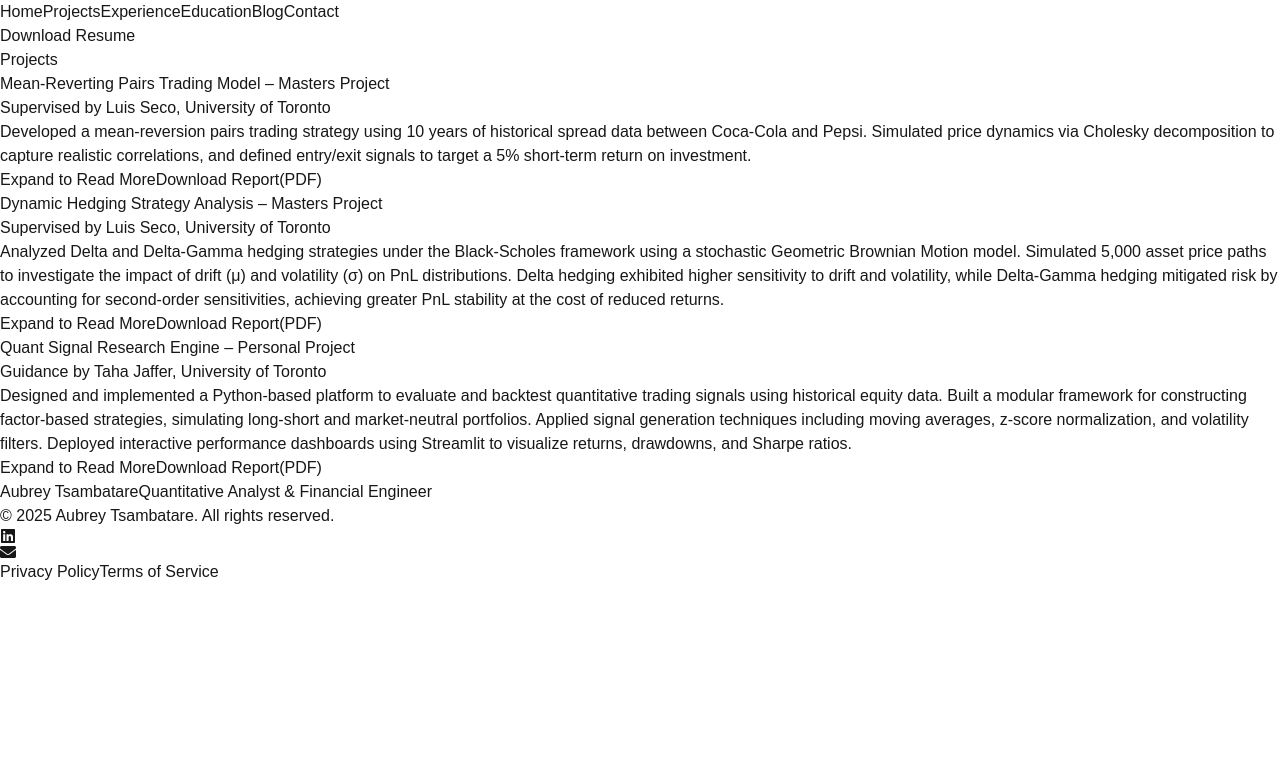
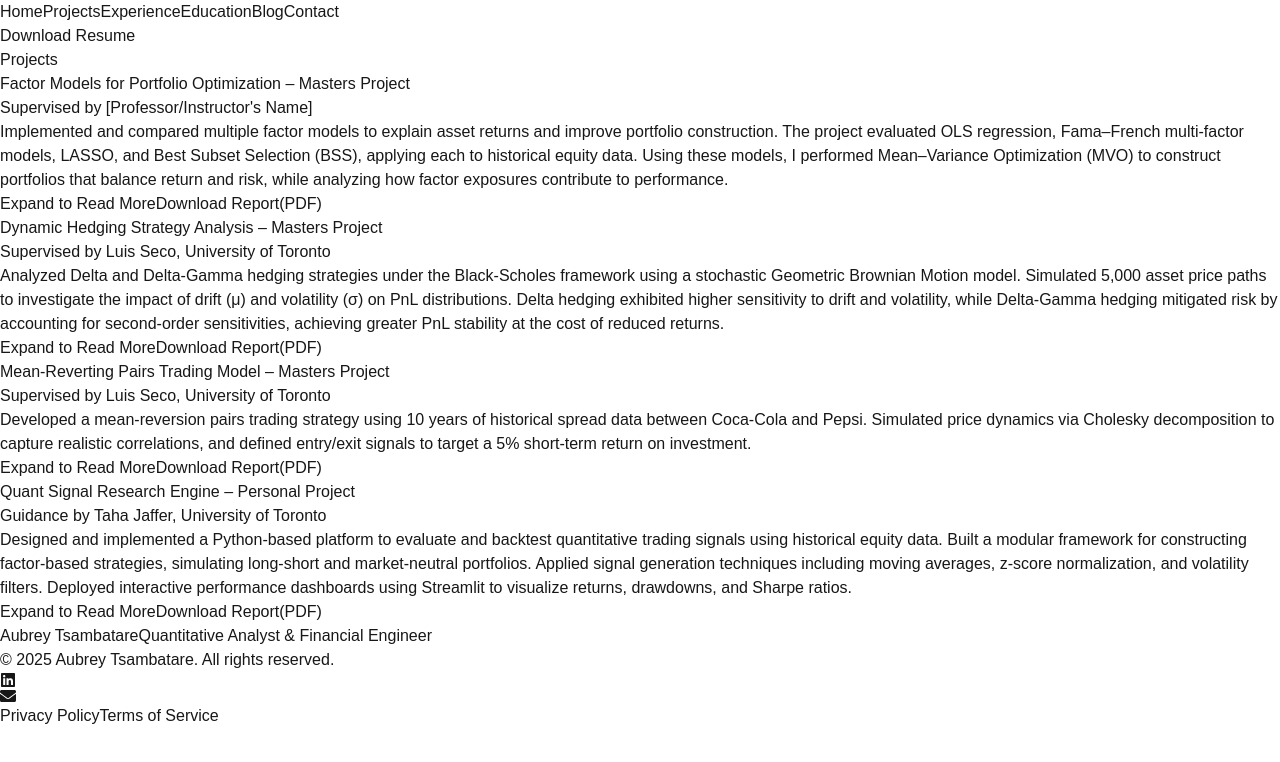
Before and after one commit to Aubrey-t/person-website, a Next.js app: page /projects in a window 1280 px wide. Shown: the top 762 px of the page. Built offline with nearby package versions, Linux system fonts and the light colour scheme.

Commit message:
Added a new project

```diff
--- a/src/app/projects/page.tsx
+++ b/src/app/projects/page.tsx
@@ -4,18 +4,27 @@ import { motion } from "framer-motion";
 
 const projects = [
   {
-    title: "Mean-Reverting Pairs Trading Model – Masters Project",
-    area: <a href="https://www.linkedin.com/in/luis-seco-6b1b1b1/" target="_blank" rel="noopener noreferrer" className="text-green-300 underline hover:text-green-400">Supervised by Luis Seco, University of Toronto</a>,
+    title: "Factor Models for Portfolio Optimization – Masters Project",
+    area: <a href="https://www.linkedin.com/in/luis-seco-6b1b1b1/" target="_blank" rel="noopener noreferrer" className="text-green-300 underline hover:text-green-400">Supervised by [Professor/Instructor's Name]</a>,
     description:
-      "Developed a mean-reversion pairs trading strategy using 10 years of historical spread data between Coca-Cola and Pepsi. Simulated price dynamics via Cholesky decomposition to capture realistic correlations, and defined entry/exit signals to target a 5% short-term return on investment.",
+      "Implemented and compared multiple factor models to explain asset returns and improve portfolio construction. The project evaluated OLS regression, Fama–French multi-factor models, LASSO, and Best Subset Selection (BSS), applying each to historical equity data. Using these models, I performed Mean–Variance Optimization (MVO) to construct portfolios that balance return and risk, while analyzing how factor exposures contribute to performance.",
     more: (
       <>
         <p>
-          In this project, I simulated a mean-reverting pairs trading strategy using Coca-Cola (KO) and Pepsi (PEP) stock data over a 10-year historical period. The idea was to short $100,000 worth of KO and go long $100,000 of PEP, betting on the spread between the two stocks reverting to its historical mean. Using Cholesky decomposition, I generated 100,000 correlated random price paths based on their historical log returns and a correlation coefficient of 0.576. Entry and exit signals were defined based on spread deviations: entering when the spread exceeded 2 standard deviations from the mean, and exiting when it reverted within 0.5 standard deviations. After running the simulations over a 6-month horizon, results showed that the expected P&L was close to zero, consistent with the strategy&rsquo;s mean-reversion foundation. Even in the 5th and 95th percentile outcomes, gains and losses remained modest within a ±$14 range. The results confirmed that while the strategy has low directional risk, the opportunity relies heavily on volatility in the spread.
+          This project explored the link between factor modeling and portfolio optimization. Factor models were used to identify persistent sources of return and risk, providing a framework for factor-based portfolio construction. By comparing traditional and machine-learning approaches, the analysis demonstrated trade-offs between model simplicity, explanatory power, and robustness to overfitting.
+        </p>
+        <ul className="list-disc ml-6 my-2">
+          <li><b>OLS & Fama–French Factors:</b> Established a baseline with market, size, and value exposures, extended with additional factors (profitability, investment, momentum).</li>
+          <li><b>LASSO Regression:</b> Applied regularization to select the most predictive subset of factors, improving interpretability while controlling overfitting.</li>
+          <li><b>Best Subset Selection (BSS):</b> Exhaustively evaluated factor combinations to identify those with the highest explanatory power, though with higher computational cost.</li>
+          <li><b>Portfolio Optimization:</b> Integrated factor model outputs into mean–variance optimization, constructing portfolios with improved risk-adjusted returns and diversified factor exposures.</li>
+        </ul>
+        <p>
+          The results highlighted how factor models can improve portfolio analytics by linking asset returns to systematic drivers, enabling better risk control and signal generation. The project underscored the practical importance of model selection, validation, and constraints in real-world portfolio construction.
         </p>
       </>
     ),
-    pdfLink: "/pair-trading-report.pdf",
+    pdfLink: "/factor-models-report.pdf",
   },
   {
     title: "Dynamic Hedging Strategy Analysis – Masters Project",
@@ -37,6 +46,20 @@ const projects = [
       </>
     ),
     pdfLink: "/dynamic-hedging-report.pdf",
+  },
+  {
+    title: "Mean-Reverting Pairs Trading Model – Masters Project",
+    area: <a href="https://www.linkedin.com/in/luis-seco-6b1b1b1/" target="_blank" rel="noopener noreferrer" className="text-green-300 underline hover:text-green-400">Supervised by Luis Seco, University of Toronto</a>,
+    description:
+      "Developed a mean-reversion pairs trading strategy using 10 years of historical spread data between Coca-Cola and Pepsi. Simulated price dynamics via Cholesky decomposition to capture realistic correlations, and defined entry/exit signals to target a 5% short-term return on investment.",
+    more: (
+      <>
+        <p>
+          In this project, I simulated a mean-reverting pairs trading strategy using Coca-Cola (KO) and Pepsi (PEP) stock data over a 10-year historical period. The idea was to short $100,000 worth of KO and go long $100,000 of PEP, betting on the spread between the two stocks reverting to its historical mean. Using Cholesky decomposition, I generated 100,000 correlated random price paths based on their historical log returns and a correlation coefficient of 0.576. Entry and exit signals were defined based on spread deviations: entering when the spread exceeded 2 standard deviations from the mean, and exiting when it reverted within 0.5 standard deviations. After running the simulations over a 6-month horizon, results showed that the expected P&L was close to zero, consistent with the strategy&rsquo;s mean-reversion foundation. Even in the 5th and 95th percentile outcomes, gains and losses remained modest within a ±$14 range. The results confirmed that while the strategy has low directional risk, the opportunity relies heavily on volatility in the spread.
+        </p>
+      </>
+    ),
+    pdfLink: "/pair-trading-report.pdf",
   },
   // Only include this project in development
   ...(process.env.NODE_ENV === "development"
```
Also changed, not shown: 1 other file (tests, documents, lock files or other folders).
